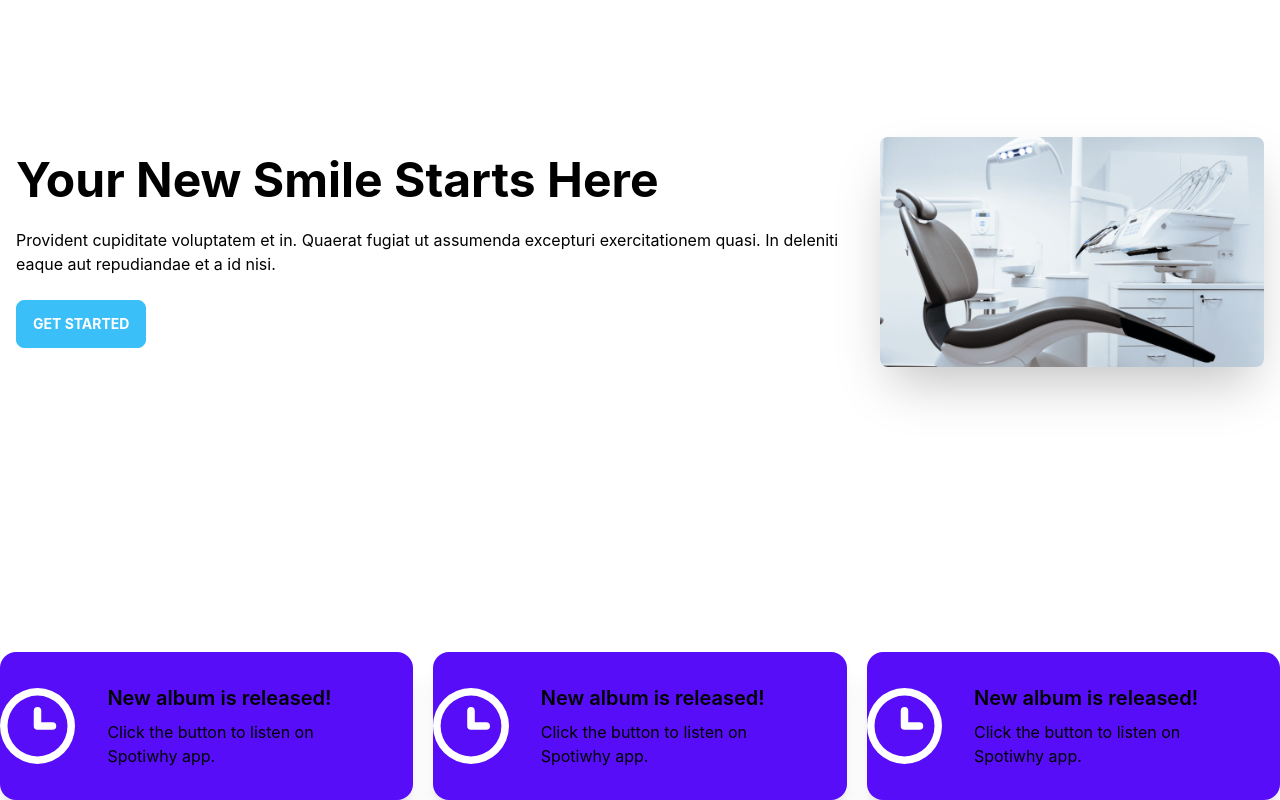
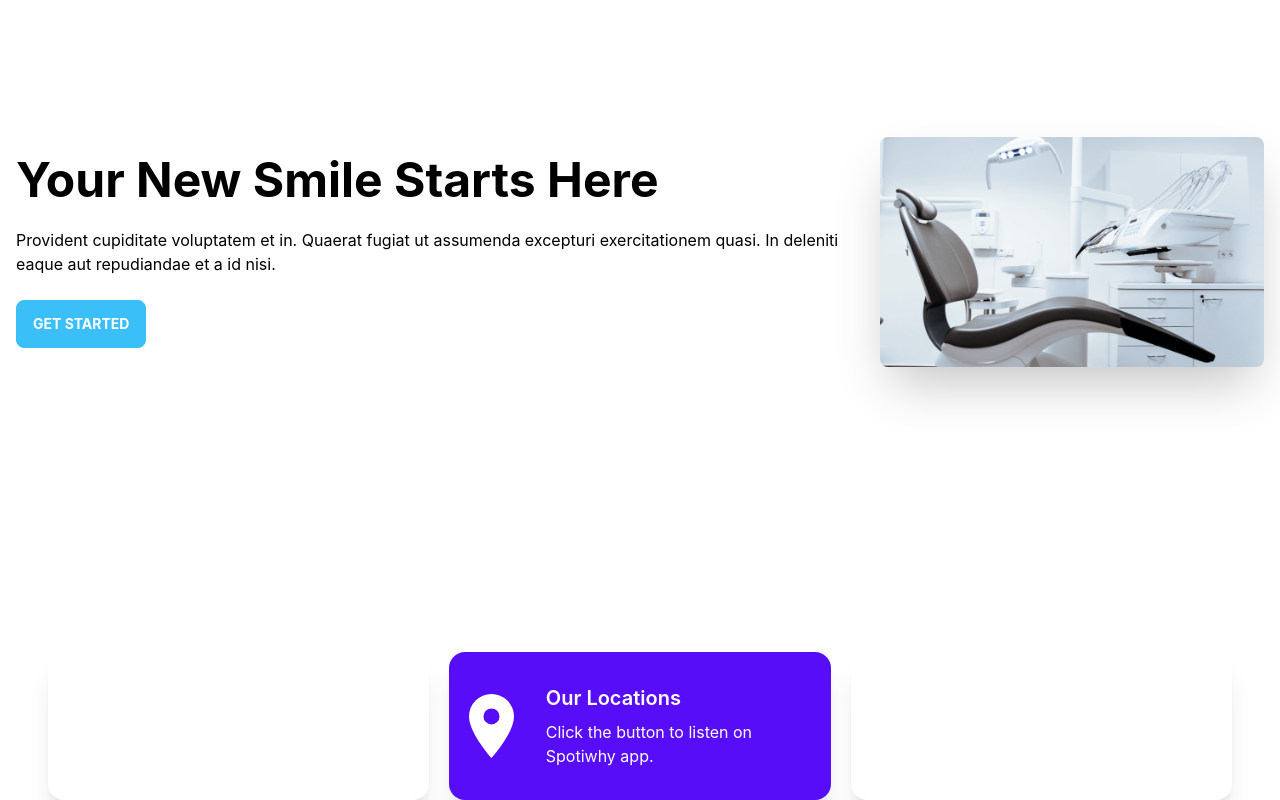
Before and after one commit to nuray-alam/doctors-portal-client-practice, a React (Create React App) app: page / in a window 1280 px wide. Shown: the part 212-1012 px from the top of the page. Built offline with nearby package versions, Linux system fonts and the light colour scheme; the HTML template or start-up script is replaced by a standard one.

Commit message:
home page info section added

```diff
--- a/src/Pages/Home/Info.js
+++ b/src/Pages/Home/Info.js
@@ -1,13 +1,15 @@
 import React from 'react';
 import InfoCard from './InfoCard';
 import clock from '../../assets/icons/clock.svg';
+import marker from '../../assets/icons/marker.svg';
+import phone from '../../assets/icons/phone.svg';
 
 const Info = () => {
     return (
-        <div className='grid grid-cols-1 lg:grid-cols-3 gap-5 bg-white'>
-            <InfoCard img={clock}></InfoCard>
-            <InfoCard img={clock}></InfoCard>
-            <InfoCard img={clock}></InfoCard>
+        <div className='grid grid-cols-1 lg:grid-cols-3 gap-5 px-12 bg-white'>
+            <InfoCard cardTitle="Opening Hours" bgClass="bg-accent" img={clock}></InfoCard>
+            <InfoCard cardTitle="Our Locations" bgClass="bg-primary" img={marker}></InfoCard>
+            <InfoCard cardTitle="Contact Us" bgClass="bg-accent" img={phone}></InfoCard>
         </div>
     );
 };
--- /dev/null
+++ b/src/Pages/Home/InfoCard.css
@@ -0,0 +1,3 @@
+.info-card{
+    background-color: #19D3AE;
+}
--- a/src/Pages/Home/InfoCard.js
+++ b/src/Pages/Home/InfoCard.js
@@ -1,11 +1,11 @@
 import React from 'react';
-
-const InfoCard = ({ img }) => {
+import './InfoCard.css'
+const InfoCard = ({ img,cardTitle,bgClass }) => {
     return (
-        <div class="card lg:card-side bg-primary text-black shadow-xl">
-            <figure><img src={img} alt="Album" /></figure>
+<div className={`card lg:card-side bg-base-100 ${bgClass} text-white shadow-xl`}>
+            <figure className='pl-5'><img src={img} alt="Album" /></figure>
             <div class="card-body">
-                <h2 class="card-title">New album is released!</h2>
+                <h2 class="card-title">{cardTitle}</h2>
                 <p>Click the button to listen on Spotiwhy app.</p>
             </div>
         </div>
```
